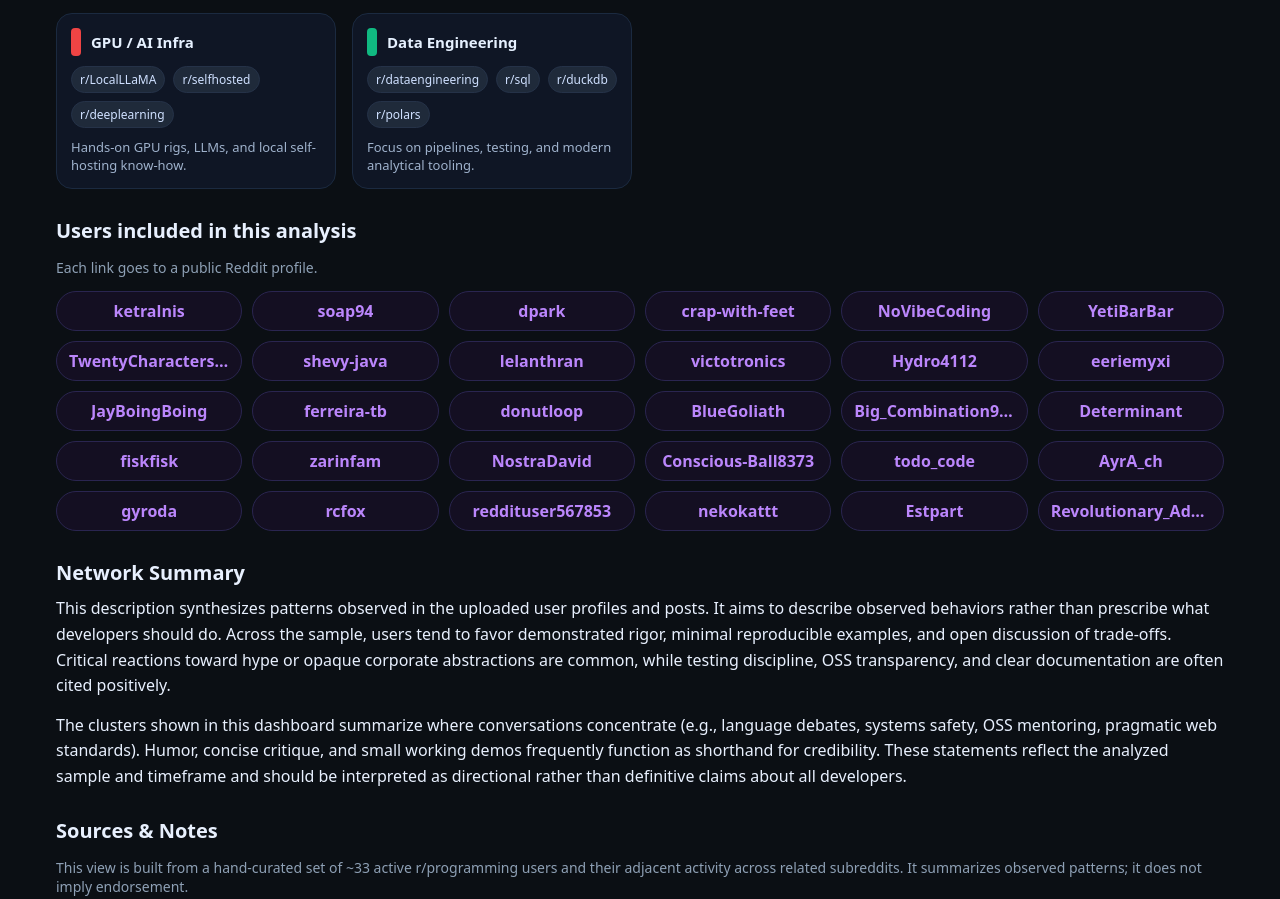
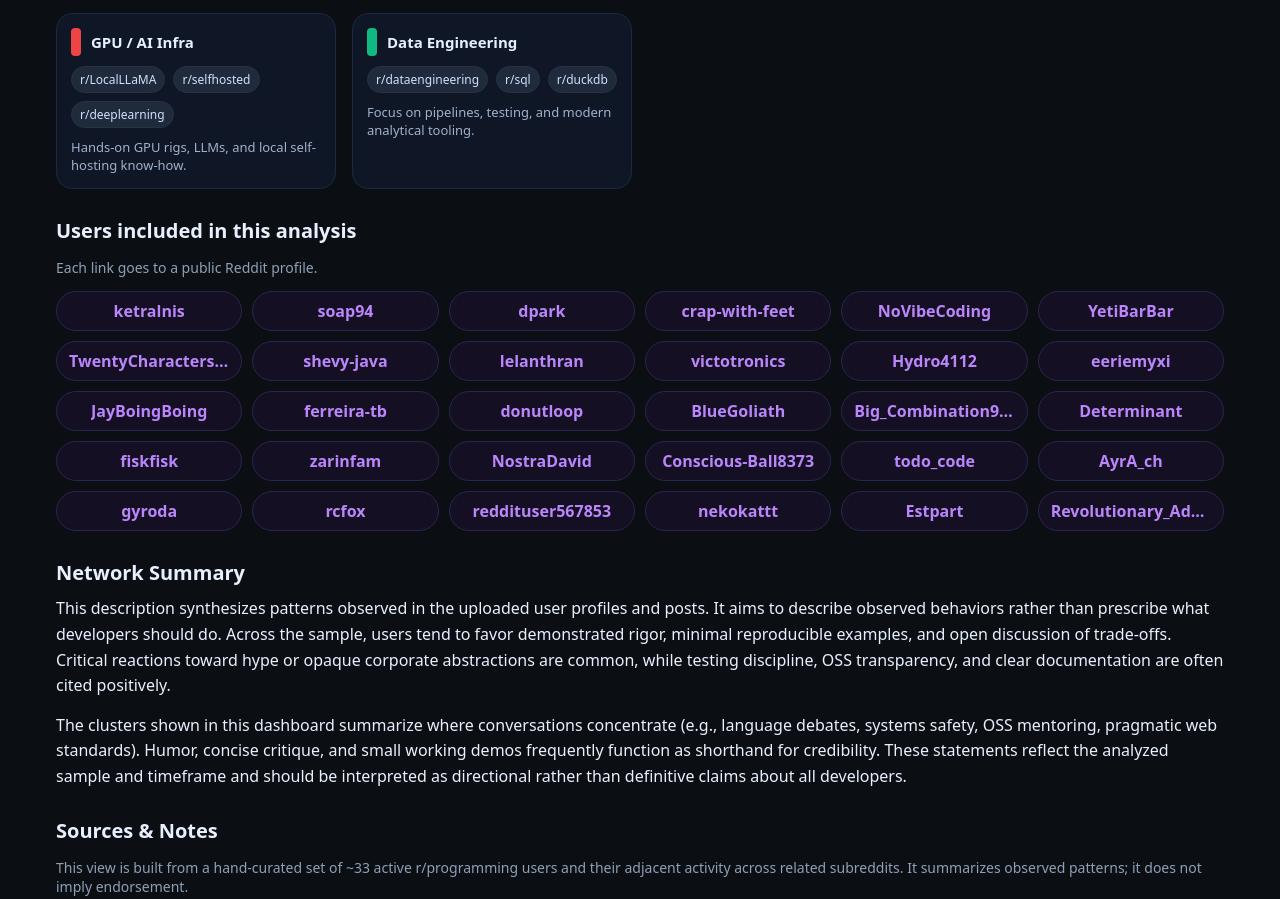
Before and after one commit to jjsilva4/r-programming-adjacent-subreddits, a plain HTML site: page index.html in a window 1280 px wide. Shown: the part 1911-2810 px from the top of the page. Drawn offline with nearby package versions, Linux system fonts and the light colour scheme.

Commit message:
Removes Polars subreddit
Removes the r/polars subreddit from the data engineering list and chips.

It does not fit the focus of data engineering as well as the other listed subreddits.

```diff
--- a/index.html
+++ b/index.html
@@ -71,7 +71,7 @@
             {name:'Quantum / HPC', color:C('--c-quant'), pct:9, subs:['r/QuantumComputing','r/HPC','r/compsci']},
             {name:'Career Realists', color:C('--c-career'), pct:6, subs:['r/cscareerquestions','r/ExperiencedDevs']},
             {name:'GPU / AI Infra', color:C('--c-gpu'), pct:3, subs:['r/LocalLLaMA','r/selfhosted','r/deeplearning']},
-            {name:'Data Engineering', color:C('--c-data'), pct:3, subs:['r/dataengineering','r/sql','r/duckdb','r/polars']}
+            {name:'Data Engineering', color:C('--c-data'), pct:3, subs:['r/dataengineering','r/sql','r/duckdb']}
           ];
 
           function ensurePopover(){
@@ -369,7 +369,6 @@
             <span class="chip"><a href="https://www.reddit.com/r/dataengineering" target="_blank">r/dataengineering</a></span>
             <span class="chip"><a href="https://www.reddit.com/r/sql" target="_blank">r/sql</a></span>
             <span class="chip"><a href="https://www.reddit.com/r/duckdb" target="_blank">r/duckdb</a></span>
-            <span class="chip"><a href="https://www.reddit.com/r/polars" target="_blank">r/polars</a></span>
           </div>
           <div class="ccwhy">Focus on pipelines, testing, and modern analytical tooling.</div>
         </div>
```
